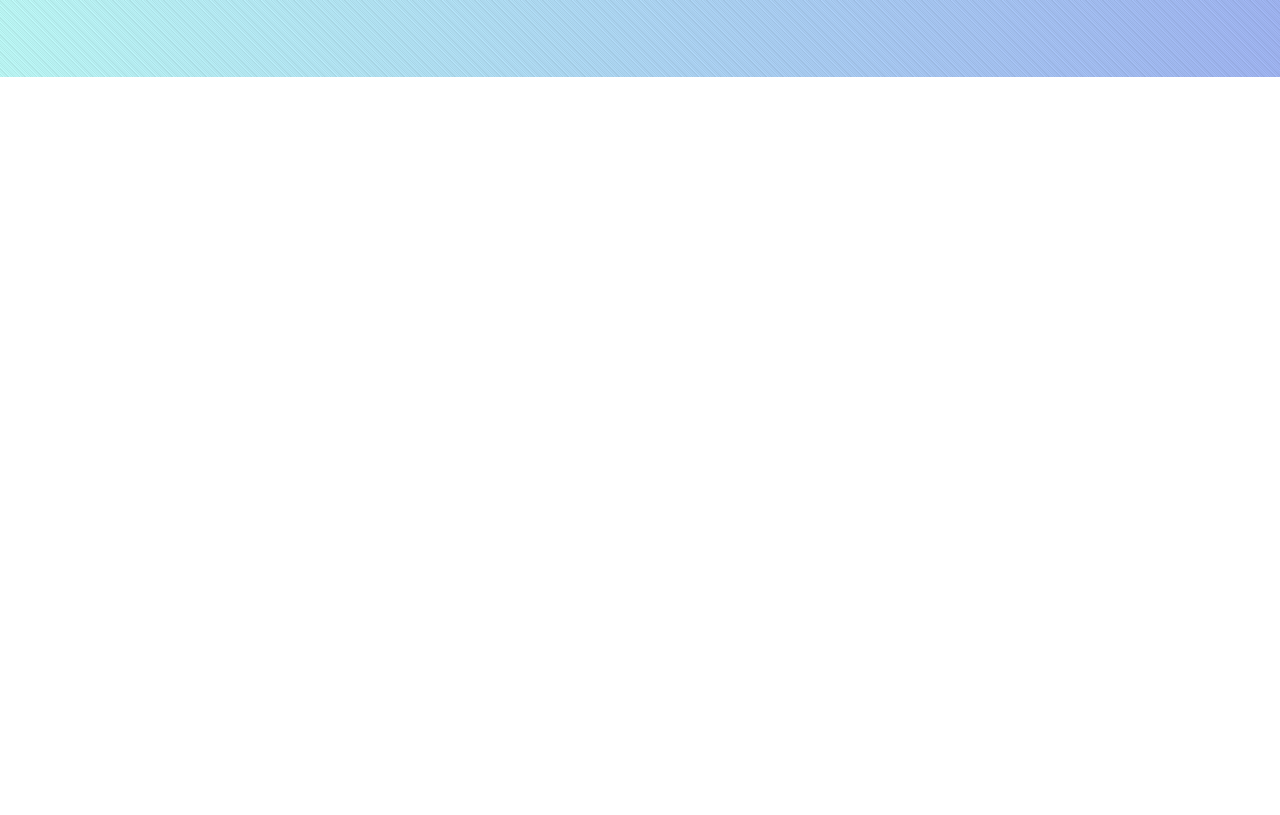
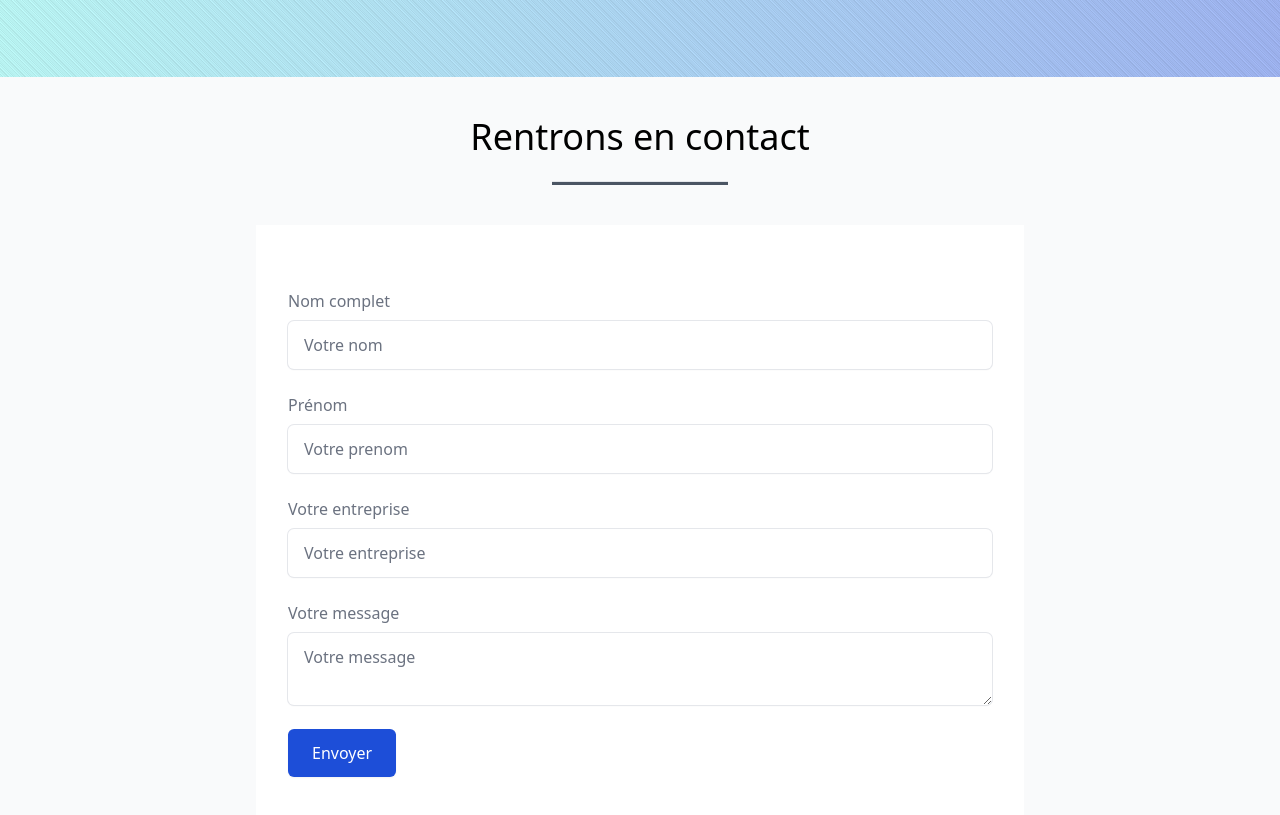
Before and after one commit to LuisRodrigues8019/landing-page, a website: page index.html in a window 1280 px wide. Shown: the part 2706-3521 px from the top of the page. Before the commit the page ends 2783 px from the top, so only its background shows below. Drawn offline with Linux system fonts and the light colour scheme.

Commit message:
form section

```diff
--- a/index.html
+++ b/index.html
@@ -441,6 +441,69 @@
         </div>
       </div>
     </div>
+
+    <!-- Section formulaire -->
+
+    <section id="contact" class="bg-gray-50 pb-32 md:pb-40">
+      <h2 class="text-center font-medium pt-10 pb-6 text-3xl md:text-4xl">
+        Rentrons en contact
+      </h2>
+      <hr class="bloc mx-auto bg-gray-600 h-1 mb-10 w-44" />
+
+      <form
+        class="space-y-6 relative bg-white max-w-3xl mx-auto py-16 px-4 sm:px-6 lg:px-8 xl pl-12"
+      >
+        <div>
+          <label for="nom" class="text-gray-500 mb-2 block">Nom complet</label>
+          <input
+            type="text"
+            id="nom"
+            placeholder="Votre nom"
+            class="block w-full ring-1 ring-gray-200 shadow-sm py-3 px-4 placeholder-gray-500 border-gray-300 rounded-md"
+          />
+        </div>
+
+        <div>
+          <label for="prenom" class="text-gray-500 mb-2 block">Prénom</label>
+          <input
+            type="text"
+            id="prenom"
+            placeholder="Votre prenom"
+            class="block w-full ring-1 ring-gray-200 shadow-sm py-3 px-4 placeholder-gray-500 border-gray-300 rounded-md"
+          />
+        </div>
+
+        <div>
+          <label for="entreprise" class="text-gray-500 mb-2 block"
+            >Votre entreprise</label
+          >
+          <input
+            type="text"
+            id="entreprise"
+            placeholder="Votre entreprise"
+            class="block w-full ring-1 ring-gray-200 shadow-sm py-3 px-4 placeholder-gray-500 border-gray-300 rounded-md"
+          />
+        </div>
+
+        <div>
+          <label for="message" class="text-gray-500 mb-2 block"
+            >Votre message</label
+          >
+          <textarea
+            type="text"
+            id="message"
+            placeholder="Votre message"
+            class="block w-full ring-1 ring-gray-200 shadow-sm py-3 px-4 placeholder-gray-500 border-gray-300 rounded-md"
+          ></textarea>
+        </div>
+
+        <button
+          class="py-3 px-6 border-transparent shadow-sm text-base font-medium rounded-md text-white bg-blue-700"
+        >
+          Envoyer
+        </button>
+      </form>
+    </section>
     <script src="app.js"></script>
   </body>
 </html>
```
Also changed, not shown: dist/output.css.
